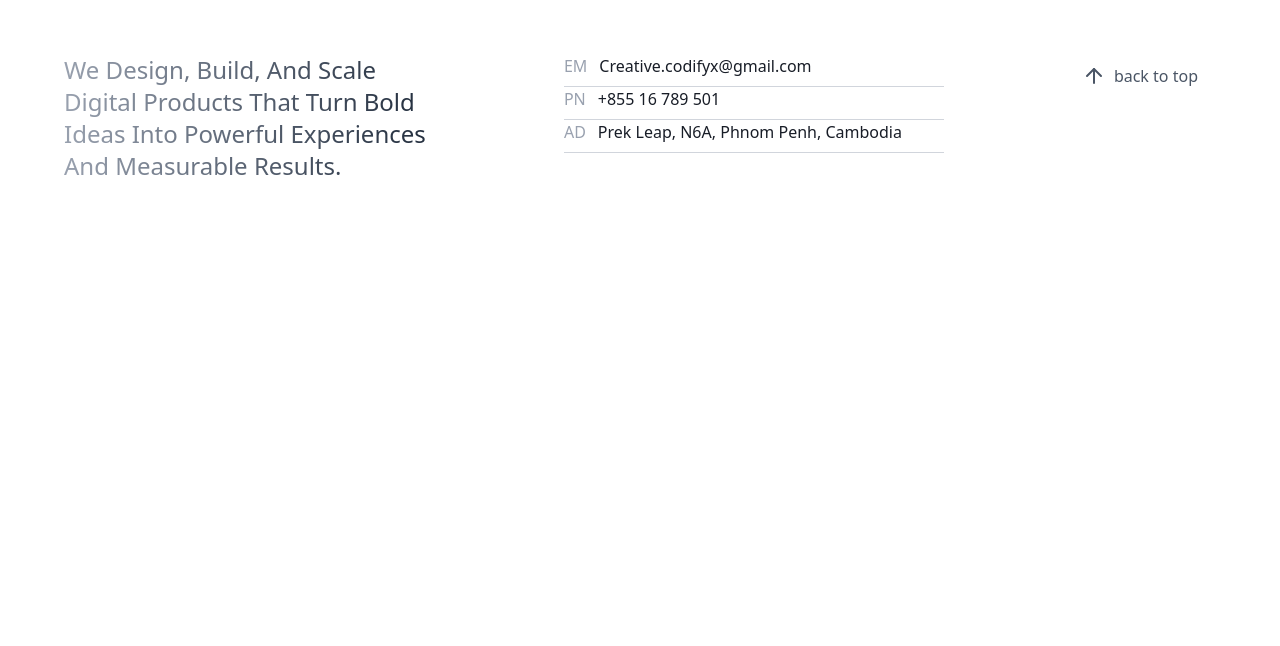
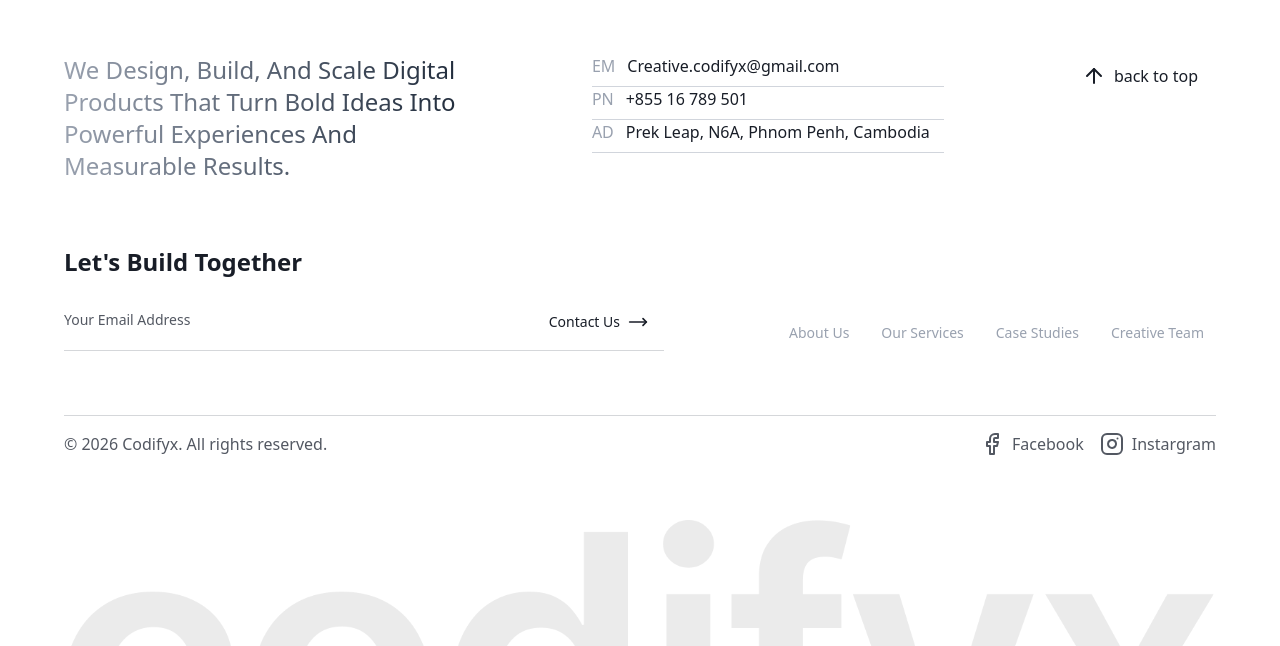
Before and after one commit to sokundeny/codifyx, a Next.js app: page /thankyou in a window 1280 px wide. Shown: the part 834-1480 px from the top of the page. Before the commit the page ends 1096 px from the top, so only its background shows below. Built offline with nearby package versions, Linux system fonts and the light colour scheme.

Commit message:
footer V0.9

```diff
--- a/src/components/footer.tsx
+++ b/src/components/footer.tsx
@@ -1,14 +1,26 @@
 "use client";
 
+import React from "react";
+import Link from "next/link";
 import { useTheme } from "@/hooks/themeHook";
-import {ArrowUp} from "lucide-react"
+import { ArrowUp, MoveRight, Facebook,Instagram } from "lucide-react"
+import { navItems } from "./navBar";
+import codifyx_dark from "@/assets/codifyx_word_dark.png"
+import codifyx from "@/assets/codifyx_word.png"
+import Image from "next/image";
 
-interface info {
+interface Info {
     short: string;
     full_info: string;
 }
 
-const info_item:info[]=[
+interface SocialMedia{
+    icon: React.ReactNode;
+    title: string;
+    url: string;
+}
+
+const info_item:Info[]=[
     {
         short:"EM",
         full_info:"Creative.codifyx@gmail.com"
@@ -23,38 +35,112 @@ const info_item:info[]=[
     }
 ];
 
+const SML: SocialMedia[] = [
+    {
+        icon: <Facebook />,
+        title: "Facebook",
+        url:"https://www.facebook.com/profile.php?id=61580312632388"
+    },
+    {
+        icon: <Instagram />,
+        title: "Instargram",
+        url: "https://www.instagram.com/creative.codifyx/"
+    }
+]
+
 const Footer = () => {
 
     const {theme,toggle}=useTheme();
 
     return (
-        <footer className="w-full py-20 px-16 px">
+        <footer className="flex flex-col items-stretch h-168 gap-16 w-full py-20 px-16 px overflow-hidden">
 
             {/* top*/}
-            <div className="flex items-start justify-center gap-30">
-            <div className="flex-1 text-2xl bg-linear-to-r from-gray-400 to-gray-800 text-transparent bg-clip-text">
+            <div className="flex items-start justify-between gap-30">
+                <div className="w-124 text-2xl bg-linear-to-r from-gray-400 to-gray-800 text-transparent bg-clip-text">
                     We Design, Build, And Scale Digital Products That Turn Bold Ideas Into Powerful Experiences And Measurable Results.
                 </div>
-            <div className="flex-1">
+                <div className="">
                     {
                         info_item.map((i,index)=>(
-                        <div className={`flex gap-3 pb-2 border-b ${theme=="light"?`border-gray-300`:`border-gray-600`}`}>
+                            <div key={index} className={`flex gap-3 w-88 pb-2 border-b ${theme=="light"?`border-gray-300`:`border-gray-600`}`}>
                           	    <div className="text-gray-400">{i.short}</div>
                                 <div className="">{i.full_info}</div>
                             </div>
                         ))
                     }
                 </div>
-            <div className={`flex-none flex gap-2 items-center justify-center
-                    py-2.5 px-4.5 rounded-md hover:bg-gray-50
-                    ${theme==="dark"?"text-gray-300":"text-gray-600"}
+                <div className={`flex-none flex gap-2 items-center justify-center cursor-pointer
+                        py-2.5 px-4.5 rounded-md hover:bg-gray-50 hover:text-[#181D27]
+                        text-text-muted"}
                     `}>
                     <ArrowUp />
                     <div>
                         back to top
                     </div>
                 </div>
+            </div>
 
+            <div className="flex flex-col gap-16">
+                <div className="flex justify-between items-end">
+                    <div className="flex flex-col gap-8 w-150 ">
+                        <div className="font-semibold text-2xl">
+                            Let's Build Together
+                        </div>
+                        <div className="flex itesm-center justify-between pb-4 border-b border-border-default">
+                            <div className="text-sm text-text-muted">
+                                Your Email Address
+                            </div>
+                            <div className="flex items-center gap-2 py-0.5 px-4 rounded-lg text-sm text-text-primary-primary hover:bg-gray-50 hover:text-[#181D27] cursor-pointer">
+                                Contact Us <MoveRight size={20}/>
+                            </div>
+                        </div>
+                    </div>
+                    <div className="flex gap-2 text-sm">
+                        {navItems.map((item, index) => (
+                            <Link
+                                key={index}
+                                href={'/'}
+                                className={`
+                                    relative py-2 px-3
+                                    ${theme == 'light' && 'text-gray-400'}
+                                    after:content-['']
+                                    after:absolute
+                                    after:-bottom-2
+                                    after:left-0
+                                    after:w-full
+                                    after:h-0.5
+                                    after:opacity-0
+                                    after:bg-primary
+                                    after:transition-all
+                                    after:duration-300
+                                    after:ease-in-out
+                                    hover:after:opacity-100
+                                `}
+                            >
+                                {item.title}
+                            </Link>
+                        ))}
+                    </div>
+                </div>
+                <div className="flex justify-between items-center pt-4 text-text-muted border-t border-border-default">
+                    <div className="">
+                        © 2026 Codifyx. All rights reserved.
+                    </div>
+                    <div className="flex gap-4">
+                        {SML.map((s, index)=>(
+                            <Link key={index} href={s.url} target="_blank"  className="flex gap-2">
+                                {s.icon}
+                                <div  className="">
+                                    {s.title}
+                                </div>
+                            </Link>
+                        ))}
+                    </div>
+                </div>
+            </div>
+            <div className={`${theme=="dark"?'opacity-16':'opacity-8'}`}>
+                <Image src={theme=="dark"?codifyx_dark:codifyx} alt="Codifyx" />
             </div>
         </footer>
     );
--- a/src/components/navBar.tsx
+++ b/src/components/navBar.tsx
@@ -49,10 +49,14 @@ const NavBar = () => {
                 after:absolute
                 after:-bottom-2
                 after:left-0
-                after:w-0
+                after:w-full
                 after:h-0.5
+                after:opacity-0
                 after:bg-primary
-                hover:after:w-full
+                after:transition-all
+                after:duration-300
+                after:ease-in-out
+                hover:after:opacity-100
               `}
             >
               {item.title}
```
Also changed, not shown: src/assets/codifyx_word.png (added), src/assets/codifyx_word_dark.png (added). Lines whose indentation alone changed are shown as unchanged.
